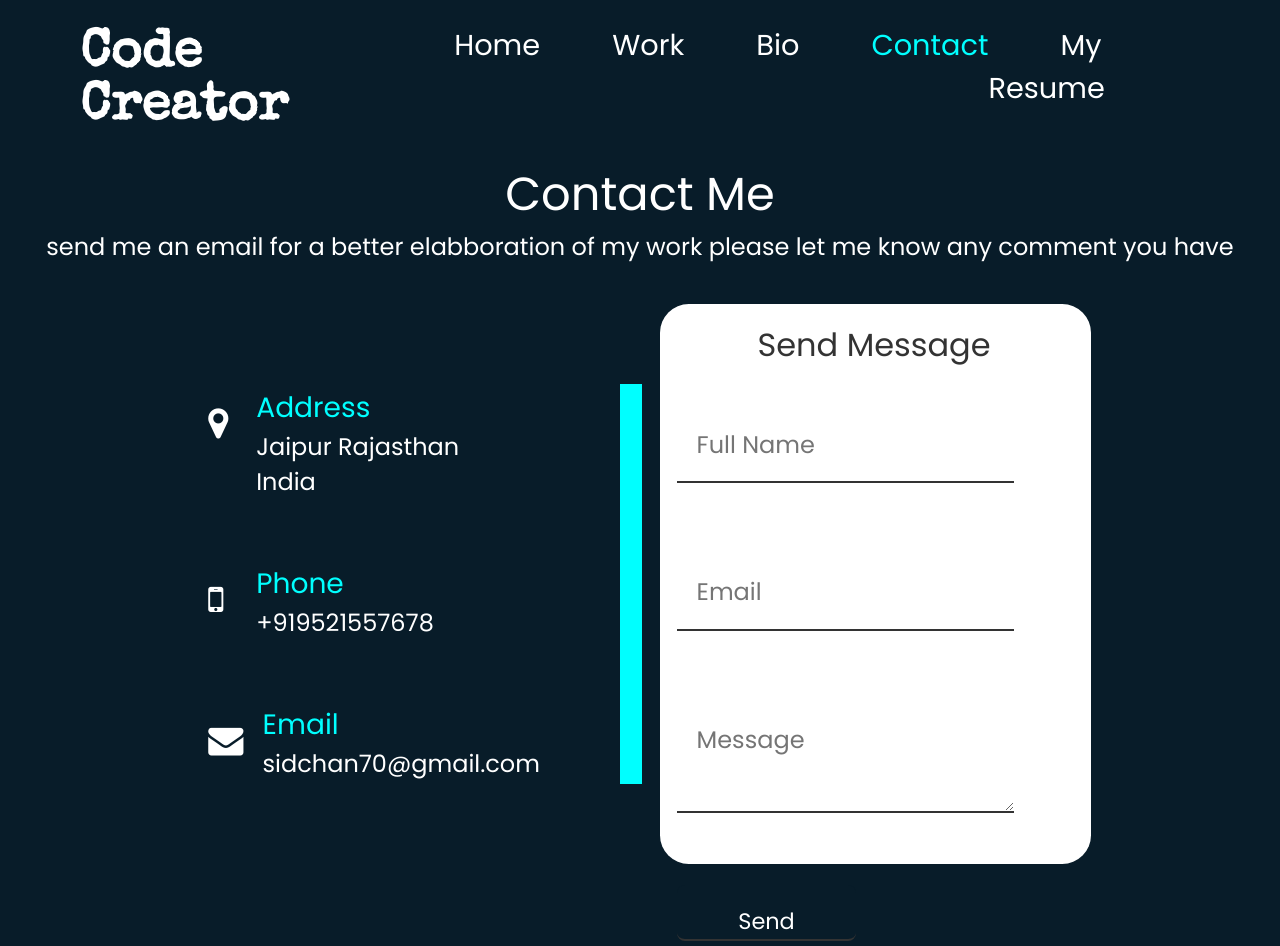
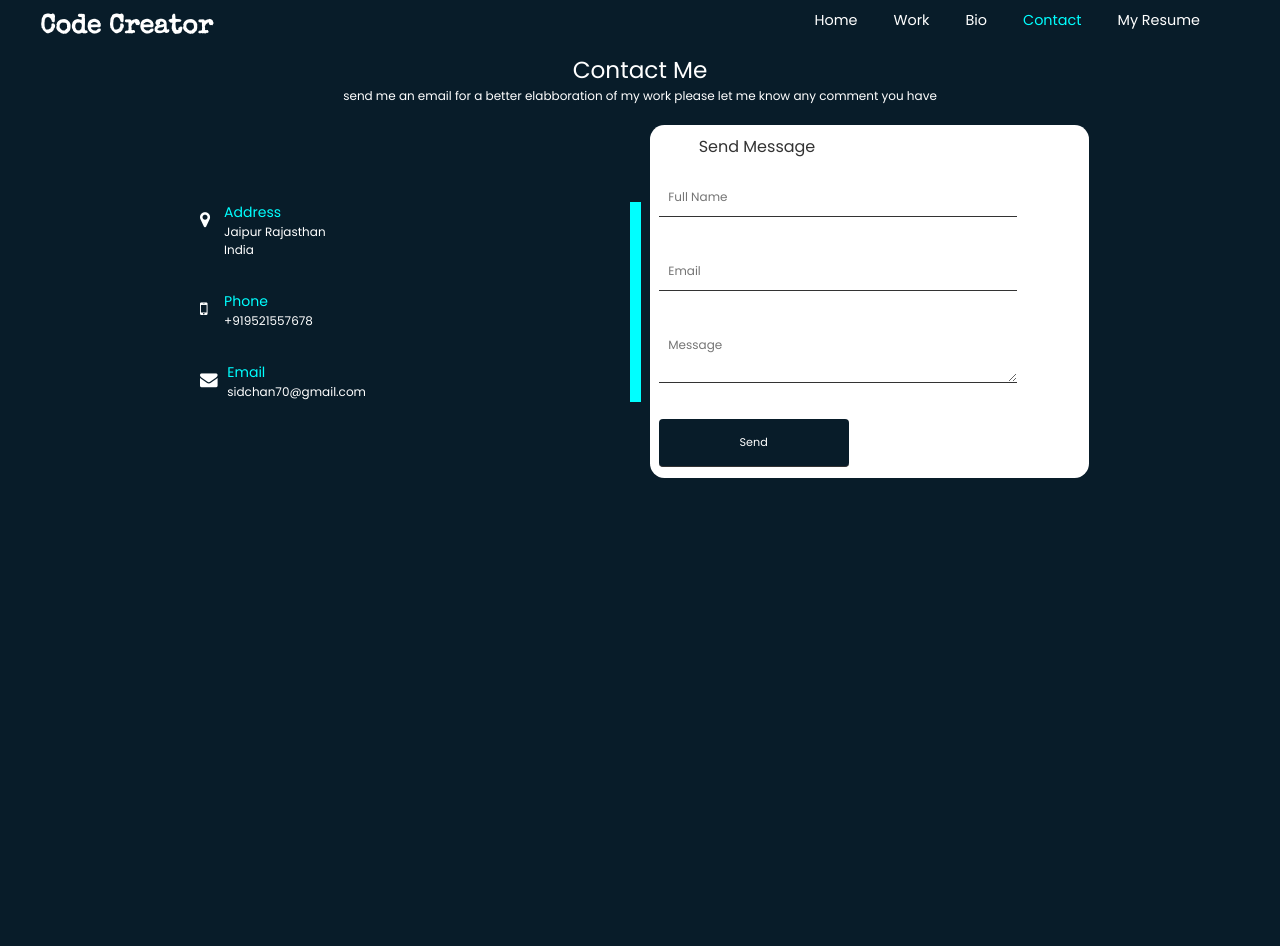
Before and after one commit to Sidchandani/Code-Creator, a plain HTML site: page my-portfolio/contact.html in a window 1280 px wide. After the commit the page ends 800 px from the top, so only its background shows below. Drawn offline with nearby package versions, Linux system fonts and the light colour scheme.

Commit message:
Update style.css

```diff
--- a/my-portfolio/style.css
+++ b/my-portfolio/style.css
@@ -23,6 +23,7 @@
 
 
 *{
+
     margin: 0;
     padding: 0;
     box-sizing: border-box;
@@ -30,7 +31,7 @@
     color: var(--logo-color);
 }
 body{
-
+    zoom:.5;
     background-color: var(--bodybackground-color);
     /* min-height: var(--min-hight-page); */
 }
@@ -267,7 +268,7 @@ i:hover{
 }
 .contact-form{
     width: 35%;
-    max-height: 70vh;
+    max-height: 95vh;
     background: var(--logo-color);
     padding: 1.1rem;
     border-radius: 1.8rem;
@@ -318,7 +319,7 @@ i:hover{
     border-radius: 0.5rem;
     outline: none;
     width: 45%;
-    height:7vh;
+    height:12vh;
     margin-bottom: 0.3rem;
 }
 
```
